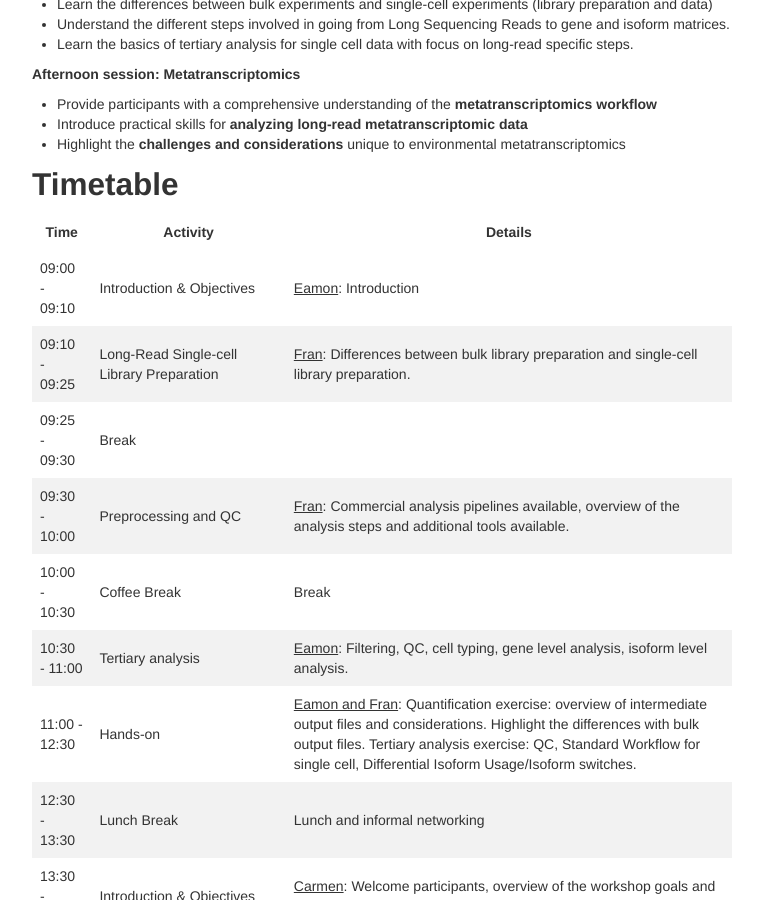
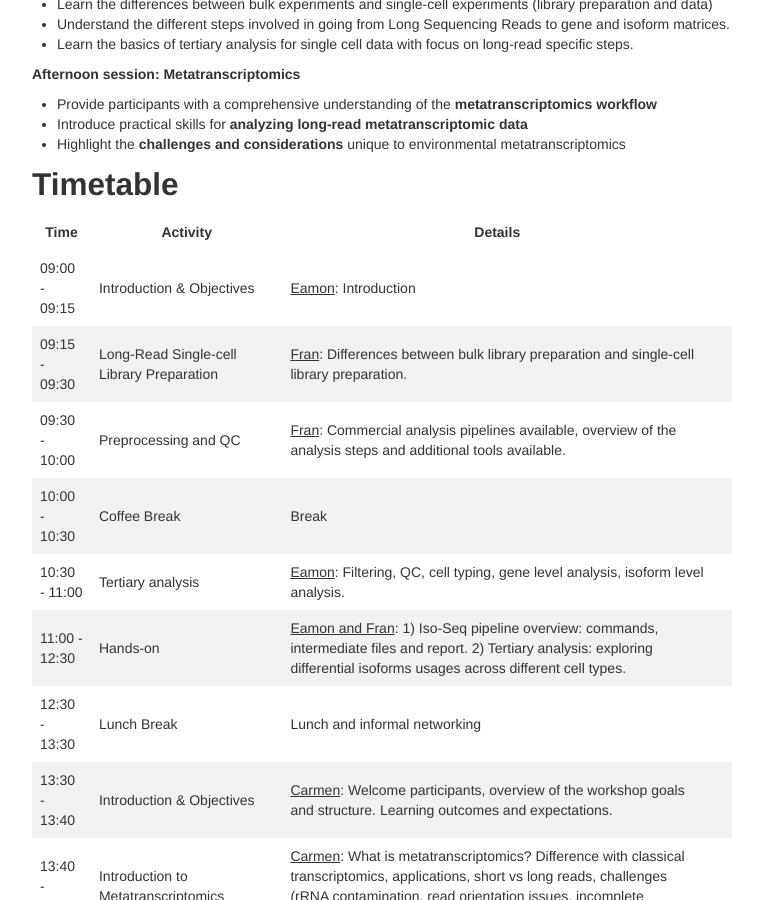
Before and after one commit to longTREC/summer_school, a Jekyll site: the page built from pages/day4.md, in a window 1280 px wide and 900 px high, scrolled down 396 px. Shown: the whole window, without its empty margins (258-1021 px from the left). Built offline with Jekyll 4.4.1, drawn with Linux system fonts in a browser that asks for light colours.

Commit message:
Update day4.md

```diff
--- a/pages/day4.md
+++ b/pages/day4.md
@@ -31,13 +31,12 @@ schemadotorg:
 
 | Time          | Activity                | Details                                                                                                                                       |
 | --------------------- | --------------------------------- | ----------------------------------------------------------------------------------------------------------------------------------------------------------------- |
-| 09:00 - 09:10 | Introduction & Objectives         | <u>Eamon</u>: Introduction                                                                                                     |
-| 09:10 - 09:25 | Long-Read Single-cell Library Preparation    | <u>Fran</u>:  Differences between bulk library preparation and single-cell library preparation.                                                                                                            |
-| 09:25 - 09:30 | Break       |                                                                                                                                                                    |
+| 09:00 - 09:15 | Introduction & Objectives         | <u>Eamon</u>: Introduction                                                                                                     |
+| 09:15 - 09:30 | Long-Read Single-cell Library Preparation    | <u>Fran</u>:  Differences between bulk library preparation and single-cell library preparation.                                                                                                            |                                                                                                                                                                  |
 | 09:30 - 10:00 | Preprocessing and QC    | <u>Fran</u>: Commercial analysis pipelines available, overview of the analysis steps and additional tools available.                                                                                          |
 | 10:00 - 10:30 | Coffee Break       | Break                                                                                                                                                                    |
 | 10:30 - 11:00 | Tertiary analysis   | <u>Eamon</u>: Filtering, QC, cell typing, gene level analysis, isoform level analysis.                                                  |
-| 11:00 - 12:30 | Hands-on    | <u>Eamon and Fran</u>: Quantification exercise: overview of intermediate output files and considerations. Highlight the differences with bulk output files. Tertiary analysis exercise: QC, Standard Workflow for single cell, Differential Isoform Usage/Isoform switches.   |
+| 11:00 - 12:30 | Hands-on    | <u>Eamon and Fran</u>: 1) Iso-Seq pipeline overview: commands, intermediate files and report. 2) Tertiary analysis: exploring differential isoforms usages across different cell types.  |
 | 12:30 - 13:30 | Lunch Break | Lunch and informal networking                                                                                                       |
 | 13:30 - 13:40 | Introduction & Objectives | <u>Carmen</u>: Welcome participants, overview of the workshop goals and structure. Learning outcomes and expectations.                                                                                                                     |
 | 13:40 - 14:00 | Introduction to Metatranscriptomics  |<u>Carmen</u>: What is metatranscriptomics? Difference with classical transcriptomics, applications, short vs long reads, challenges (rRNA contamination, read orientation issues, incomplete annotations)                                                                           |
```
